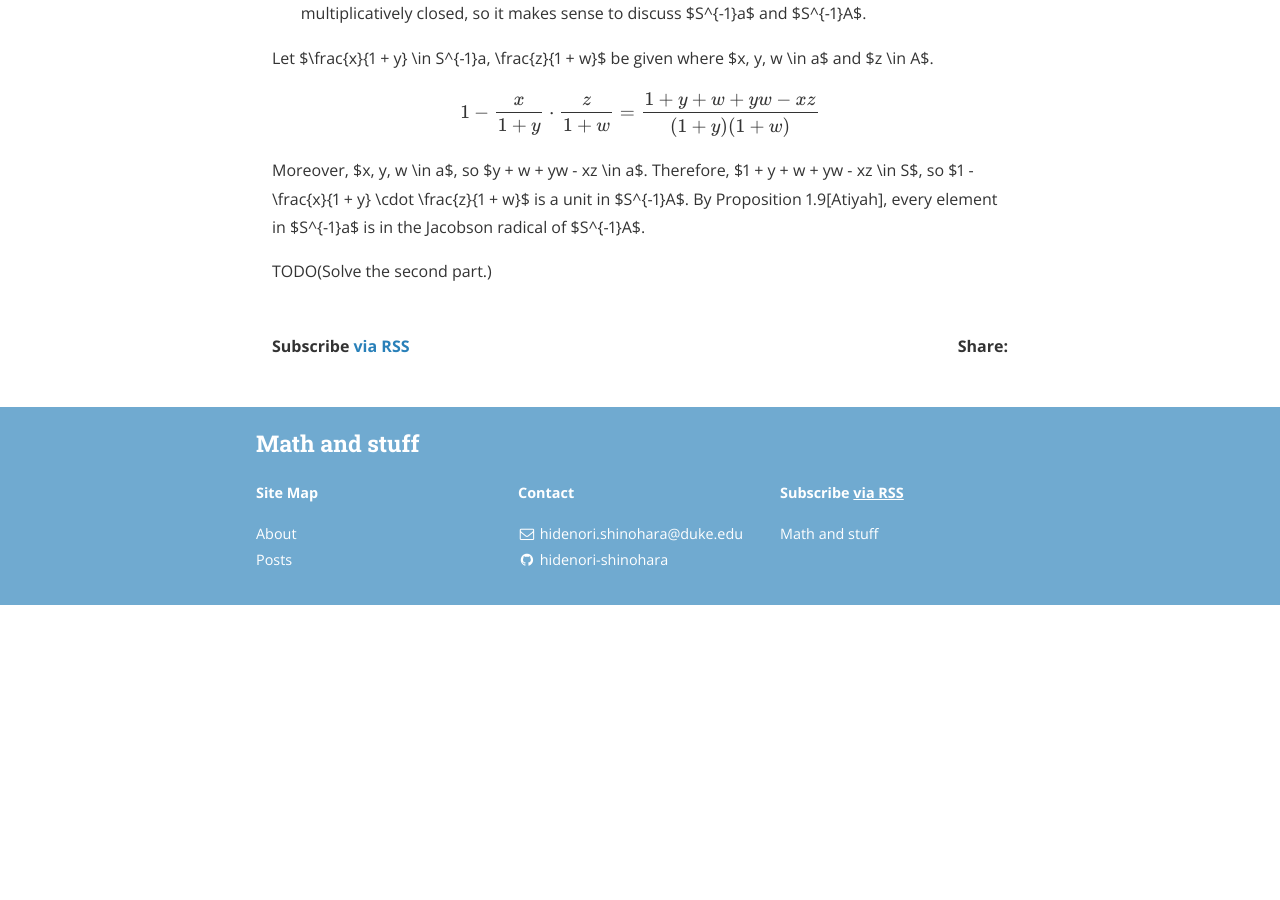
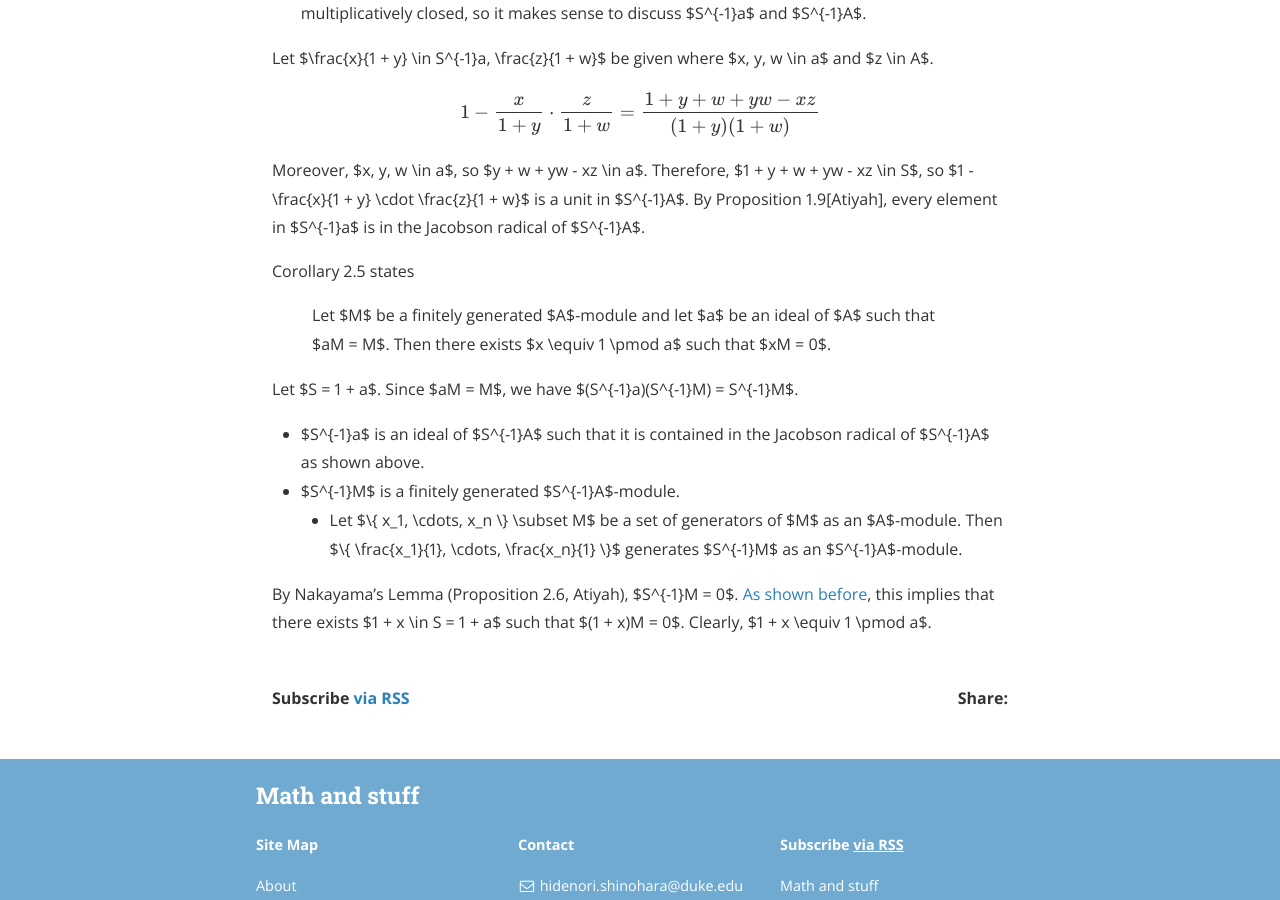
Before and after one commit to hidenori-shinohara/hidenori-shinohara.github.io, a Jekyll site: the page built from _posts/atiyah/chapter3/2019-12-20-jacobson-radical-nakayama-lemma-ex-3-2.md, in a window 1280 px wide and 900 px high, scrolled down 694 px. Built offline with Jekyll 4.4.1, drawn with Linux system fonts in a browser that asks for light colours; nearby versions of some CDN libraries; formulas are drawn with MathJax 3; before the commit the page ends 1299 px from its top, so only the background shows below that.

Commit message:
Finish ex 3-2 [atiyah]

```diff
--- a/_posts/atiyah/chapter3/2019-12-20-jacobson-radical-nakayama-lemma-ex-3-2.md
+++ b/_posts/atiyah/chapter3/2019-12-20-jacobson-radical-nakayama-lemma-ex-3-2.md
@@ -29,4 +29,20 @@ Moreover, $x, y, w \in a$, so $y + w + yw - xz \in a$.
 Therefore, $1 + y + w + yw - xz \in S$, so $1 - \frac{x}{1 + y} \cdot \frac{z}{1 + w}$ is a unit in $S^{-1}A$.
 By Proposition 1.9[Atiyah], every element in $S^{-1}a$ is in the Jacobson radical of $S^{-1}A$.
 
-TODO(Solve the second part.)
+Corollary 2.5 states
+
+> Let $M$ be a finitely generated $A$-module and let $a$ be an ideal of $A$ such that $aM = M$.
+> Then there exists $x \equiv 1 \pmod a$ such that $xM = 0$.
+
+Let $S = 1 + a$.
+Since $aM = M$, we have $(S^{-1}a)(S^{-1}M) = S^{-1}M$.
+
+* $S^{-1}a$ is an ideal of $S^{-1}A$ such that it is contained in the Jacobson radical of $S^{-1}A$ as shown above.
+* $S^{-1}M$ is a finitely generated $S^{-1}A$-module.
+    * Let $\\{ x_1, \cdots, x_n \\} \subset M$ be a set of generators of $M$ as an $A$-module.
+      Then $\\{ \frac{x_1}{1}, \cdots, \frac{x_n}{1} \\}$ generates $S^{-1}M$ as an $S^{-1}A$-module.
+
+
+By Nakayama's Lemma (Proposition 2.6, Atiyah), $S^{-1}M = 0$.
+[As shown before](/2019/11/23/fraction-0-ex-3-1.html), this implies that there exists $1 + x \in S = 1 + a$ such that $(1 + x)M = 0$.
+Clearly, $1 + x \equiv 1 \pmod a$.
```
